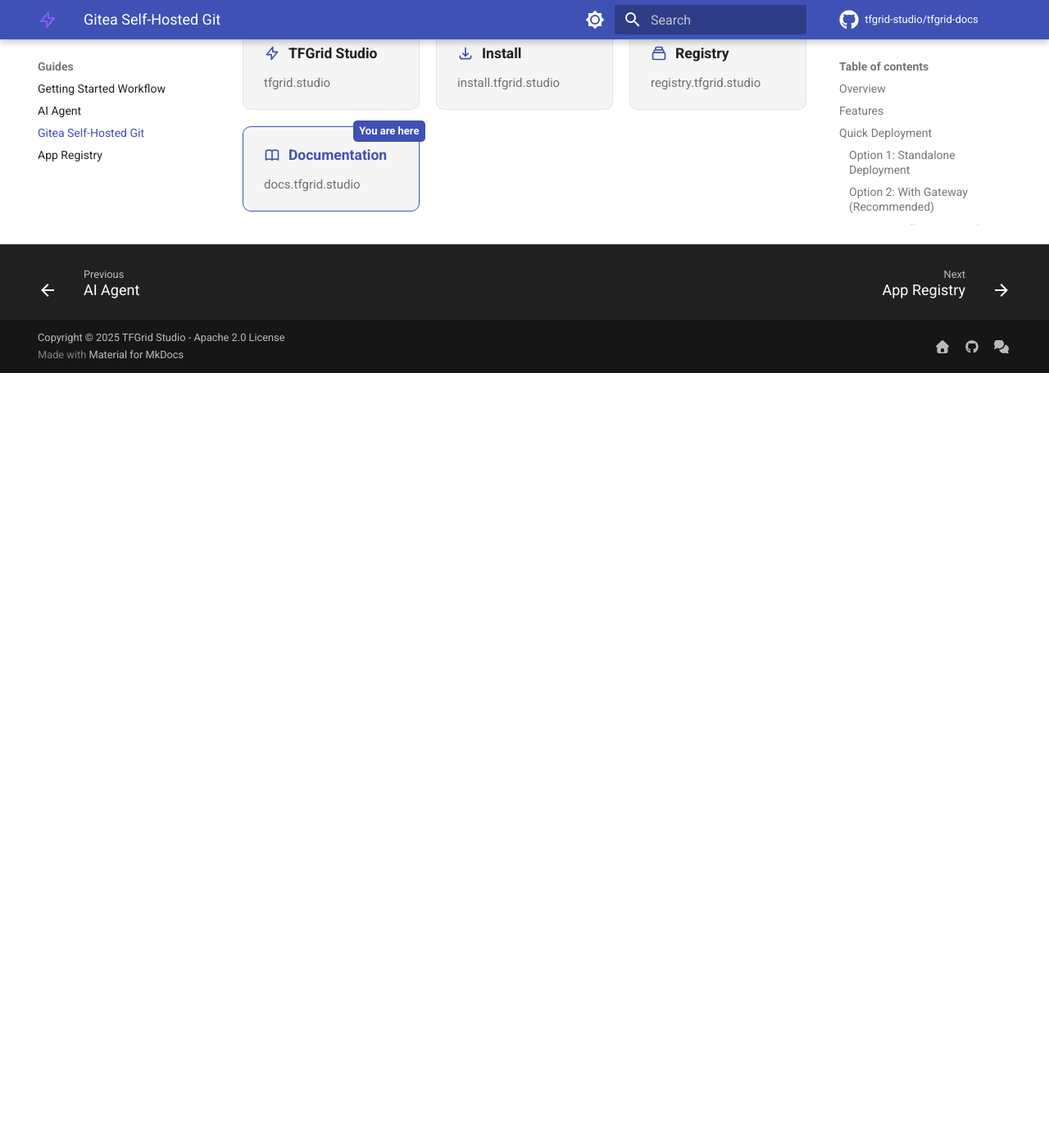
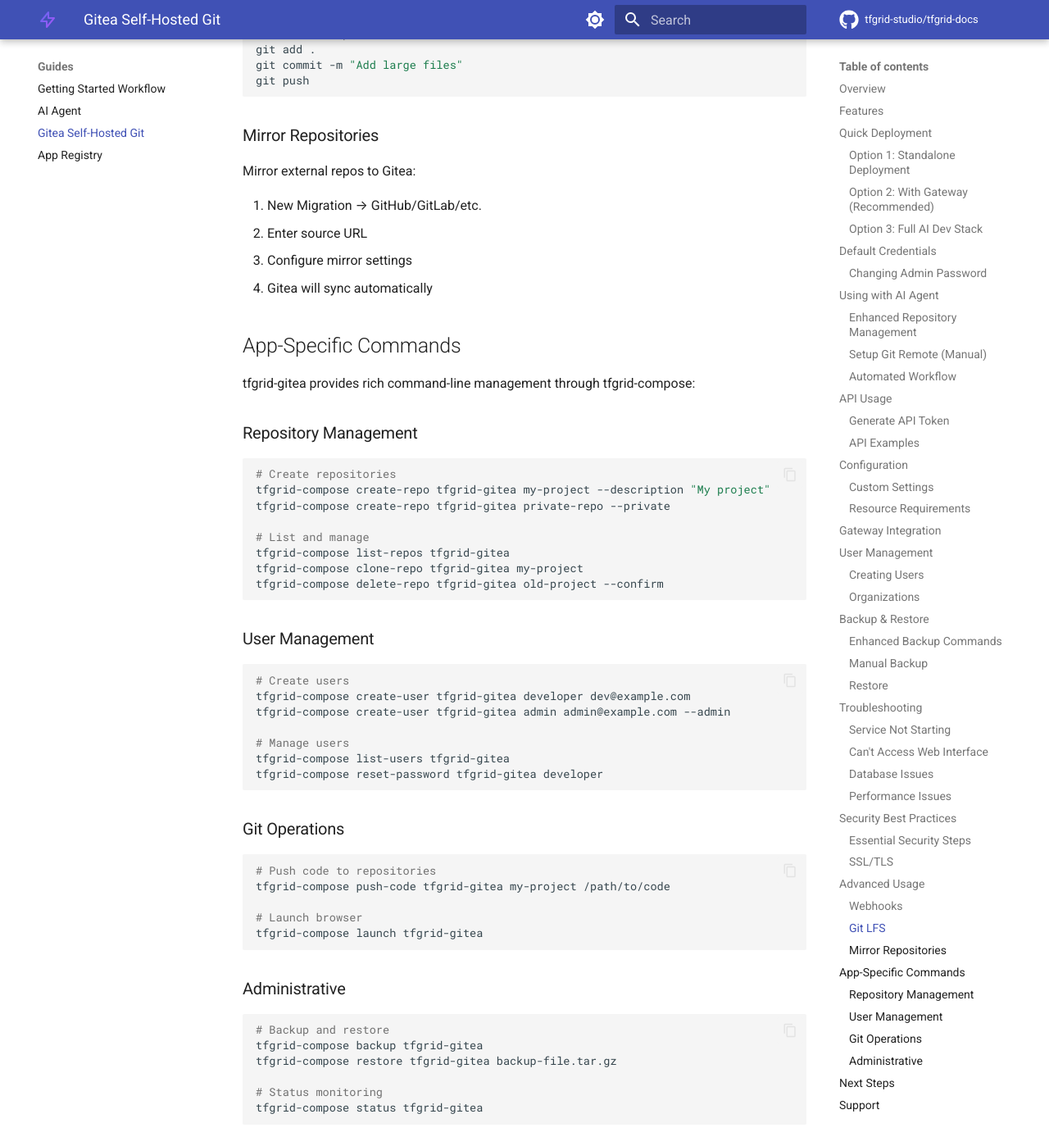
Before and after one commit to tfgrid-studio/tfgrid-docs, an MkDocs documentation site: the page built from docs/guides/gitea.md, in a window 1280 px wide and 1400 px high, scrolled down 9313 px. Shown: the whole window at 82% size. Built offline with MkDocs 1.6.1 and Material for MkDocs 9.7.7, drawn with Linux system fonts in a browser that asks for light colours; comment, search, counter and statistics services are not loaded; the version menu is left out; before the commit the page ends 9768 px from its top, so only the background shows below that; some of the changed text lies outside the part shown.

Commit message:
feat: Add comprehensive tfgrid-compose commands for Gitea repository and user management

````diff
--- a/docs/guides/gitea.md
+++ b/docs/guides/gitea.md
@@ -24,10 +24,13 @@
 # Deploy Gitea on single VM
 tfgrid-compose up tfgrid-gitea
 
-# Get access information
-tfgrid-compose address tfgrid-gitea
+# Initialize admin user (one-time setup)
+tfgrid-compose init tfgrid-gitea
 
-# Access at: http://<vm-ip>:3000
+# Launch browser automatically
+tfgrid-compose launch tfgrid-gitea
+
+# Access at: http://<vm-ip>:3000 (opens automatically)
 ```
 
 ### Option 2: With Gateway (Recommended)
@@ -37,6 +40,10 @@
 ```bash
 # Deploy with gateway pattern
 tfgrid-compose up tfgrid-gitea --pattern gateway --domain example.com
+
+# Initialize and launch
+tfgrid-compose init tfgrid-gitea
+tfgrid-compose launch tfgrid-gitea
 
 # Access at: https://example.com/gitea
 ```
@@ -73,7 +80,26 @@
 
 Perfect companion for tfgrid-ai-agent - automatically store generated code in Gitea:
 
-### Setup Git Remote
+### Enhanced Repository Management
+
+Use the new app-specific commands for easy repository management:
+
+```bash
+# Create repositories easily
+tfgrid-compose create-repo tfgrid-gitea my-website --description "AI-generated website"
+tfgrid-compose create-repo tfgrid-gitea api-backend --private --description "Backend API"
+
+# List all repositories
+tfgrid-compose list-repos tfgrid-gitea
+
+# Clone repositories
+tfgrid-compose clone-repo tfgrid-gitea my-website
+
+# Push code from AI agent
+tfgrid-compose push-code tfgrid-gitea my-website /path/to/ai/generated/code
+```
+
+### Setup Git Remote (Manual)
 
 ```bash
 # SSH to AI agent VM
@@ -191,13 +217,28 @@
 
 ### Creating Users
 
+**Via tfgrid-compose commands (Recommended):**
+```bash
+# Create regular user
+tfgrid-compose create-user tfgrid-gitea developer dev@example.com
+
+# Create admin user
+tfgrid-compose create-user tfgrid-gitea admin admin@example.com --admin
+
+# List all users
+tfgrid-compose list-users tfgrid-gitea
+
+# Reset password
+tfgrid-compose reset-password tfgrid-gitea developer
+```
+
 **Via Web UI:**
 1. Login as admin
 2. Site Administration → User Accounts
 3. Create New Account
 4. Fill in details and save
 
-**Via CLI:**
+**Via CLI (Legacy):**
 ```bash
 # SSH to Gitea VM
 tfgrid-compose ssh tfgrid-gitea
@@ -219,7 +260,20 @@
 
 ## Backup & Restore
 
-### Backup
+### Enhanced Backup Commands
+
+```bash
+# Create backup with timestamp
+tfgrid-compose backup tfgrid-gitea
+
+# Create named backup
+tfgrid-compose backup tfgrid-gitea my-backup-2025
+
+# List available backups
+tfgrid-compose exec tfgrid-gitea ls -la /opt/gitea/backups/
+```
+
+### Manual Backup
 
 ```bash
 # SSH to Gitea VM
@@ -241,7 +295,10 @@
 # Upload backup to new VM
 scp gitea-backup-*.tar.gz root@<new-gitea-ip>:/tmp/
 
-# SSH to new VM
+# Restore using command
+tfgrid-compose restore tfgrid-gitea /tmp/gitea-backup-20251021.tar.gz
+
+# Or manually:
 tfgrid-compose ssh tfgrid-gitea
 
 # Stop service
@@ -387,6 +444,52 @@
 3. Configure mirror settings
 4. Gitea will sync automatically
 
+## App-Specific Commands
+
+tfgrid-gitea provides rich command-line management through tfgrid-compose:
+
+### Repository Management
+```bash
+# Create repositories
+tfgrid-compose create-repo tfgrid-gitea my-project --description "My project"
+tfgrid-compose create-repo tfgrid-gitea private-repo --private
+
+# List and manage
+tfgrid-compose list-repos tfgrid-gitea
+tfgrid-compose clone-repo tfgrid-gitea my-project
+tfgrid-compose delete-repo tfgrid-gitea old-project --confirm
+```
+
+### User Management
+```bash
+# Create users
+tfgrid-compose create-user tfgrid-gitea developer dev@example.com
+tfgrid-compose create-user tfgrid-gitea admin admin@example.com --admin
+
+# Manage users
+tfgrid-compose list-users tfgrid-gitea
+tfgrid-compose reset-password tfgrid-gitea developer
+```
+
+### Git Operations
+```bash
+# Push code to repositories
+tfgrid-compose push-code tfgrid-gitea my-project /path/to/code
+
+# Launch browser
+tfgrid-compose launch tfgrid-gitea
+```
+
+### Administrative
+```bash
+# Backup and restore
+tfgrid-compose backup tfgrid-gitea
+tfgrid-compose restore tfgrid-gitea backup-file.tar.gz
+
+# Status monitoring
+tfgrid-compose status tfgrid-gitea
+```
+
 ## Next Steps
 
 - **[AI Agent Guide](ai-agent.md)** - Use AI agent with Gitea
````
